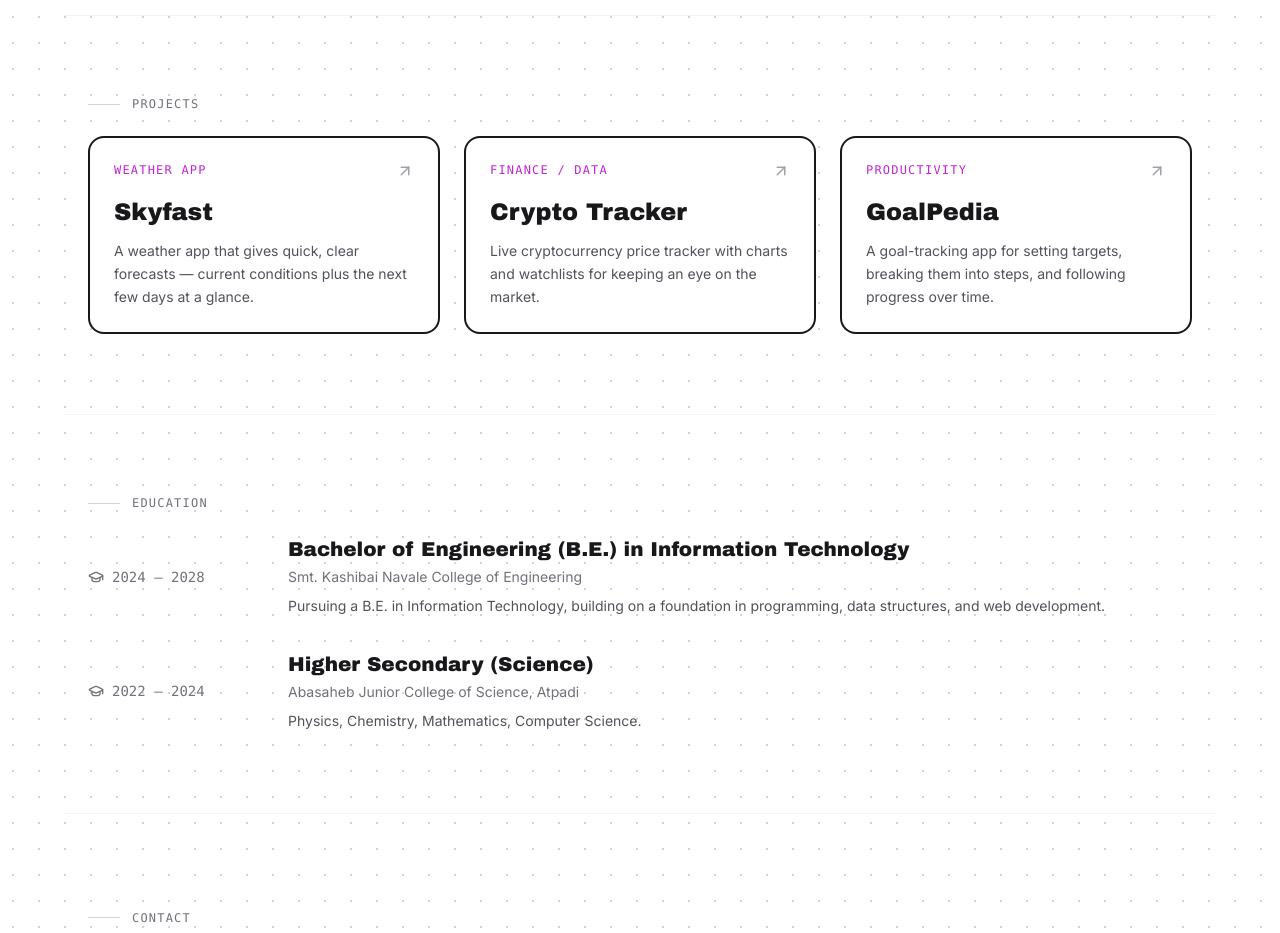
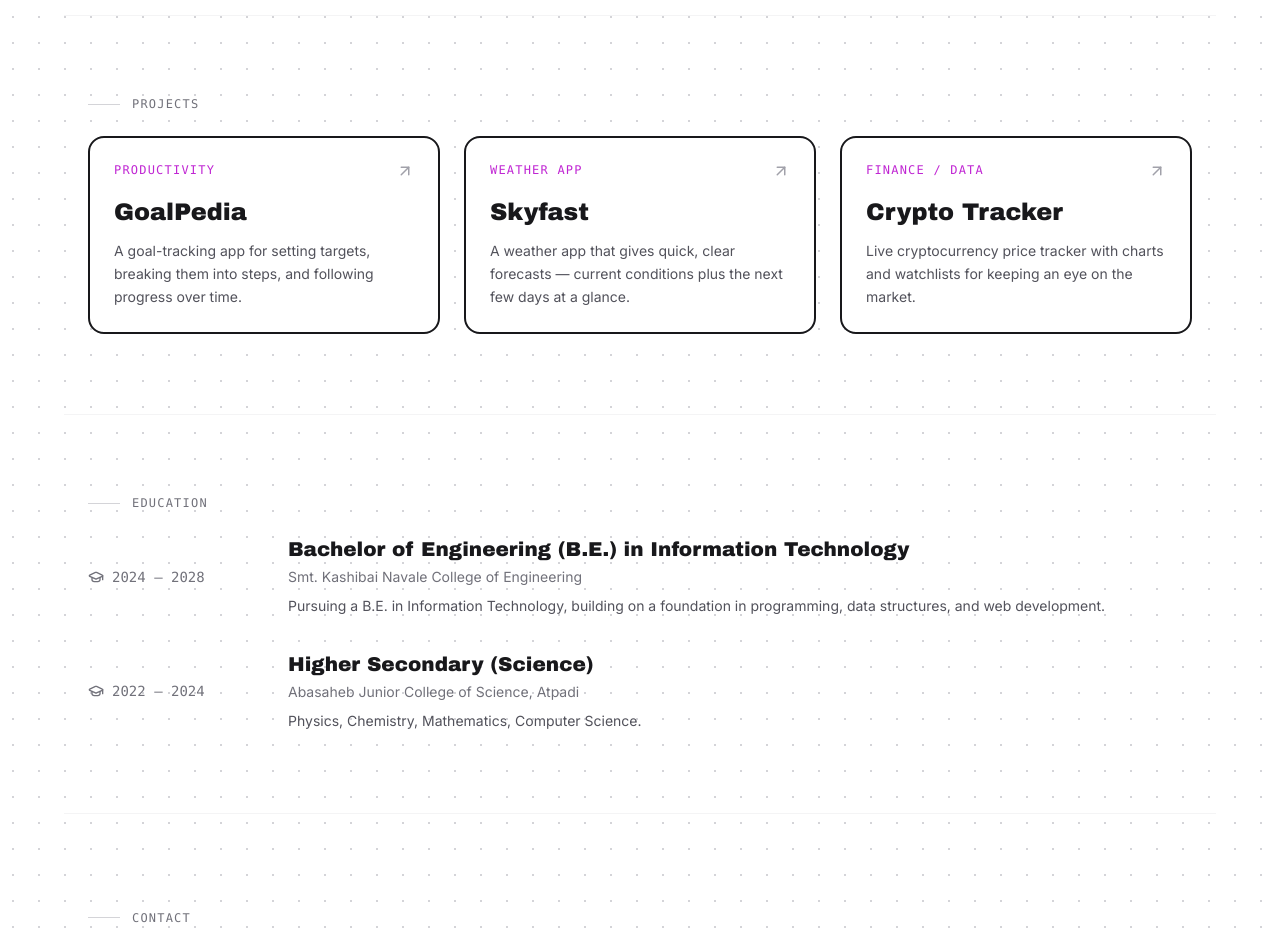
Before and after one commit to RAFIKULMONDAL/My-portfolio, a React (Vite) app: page / in a window 1280 px wide. Shown: the part 1400-2333 px from the top of the page. Built offline with nearby package versions, Linux system fonts and the light colour scheme.

Commit message:
changed sequance of project

```diff
--- a/src/data.js
+++ b/src/data.js
@@ -41,6 +41,13 @@ export const SKILLS = [
 
 export const PROJECTS = [
   {
+    name: "GoalPedia",
+    tag: "Productivity",
+    description:
+      "A goal-tracking app for setting targets, breaking them into steps, and following progress over time.",
+    link: "https://goalpedia-mu.vercel.app/",
+  },
+   {
     name: "Skyfast",
     tag: "Weather app",
     description:
@@ -53,13 +60,6 @@ export const PROJECTS = [
     description:
       "Live cryptocurrency price tracker with charts and watchlists for keeping an eye on the market.",
     link: "https://crypto-tracker-eight-gold.vercel.app/",
-  },
-  {
-    name: "GoalPedia",
-    tag: "Productivity",
-    description:
-      "A goal-tracking app for setting targets, breaking them into steps, and following progress over time.",
-    link: "https://goalpedia-mu.vercel.app/",
   },
 ];
 
```
